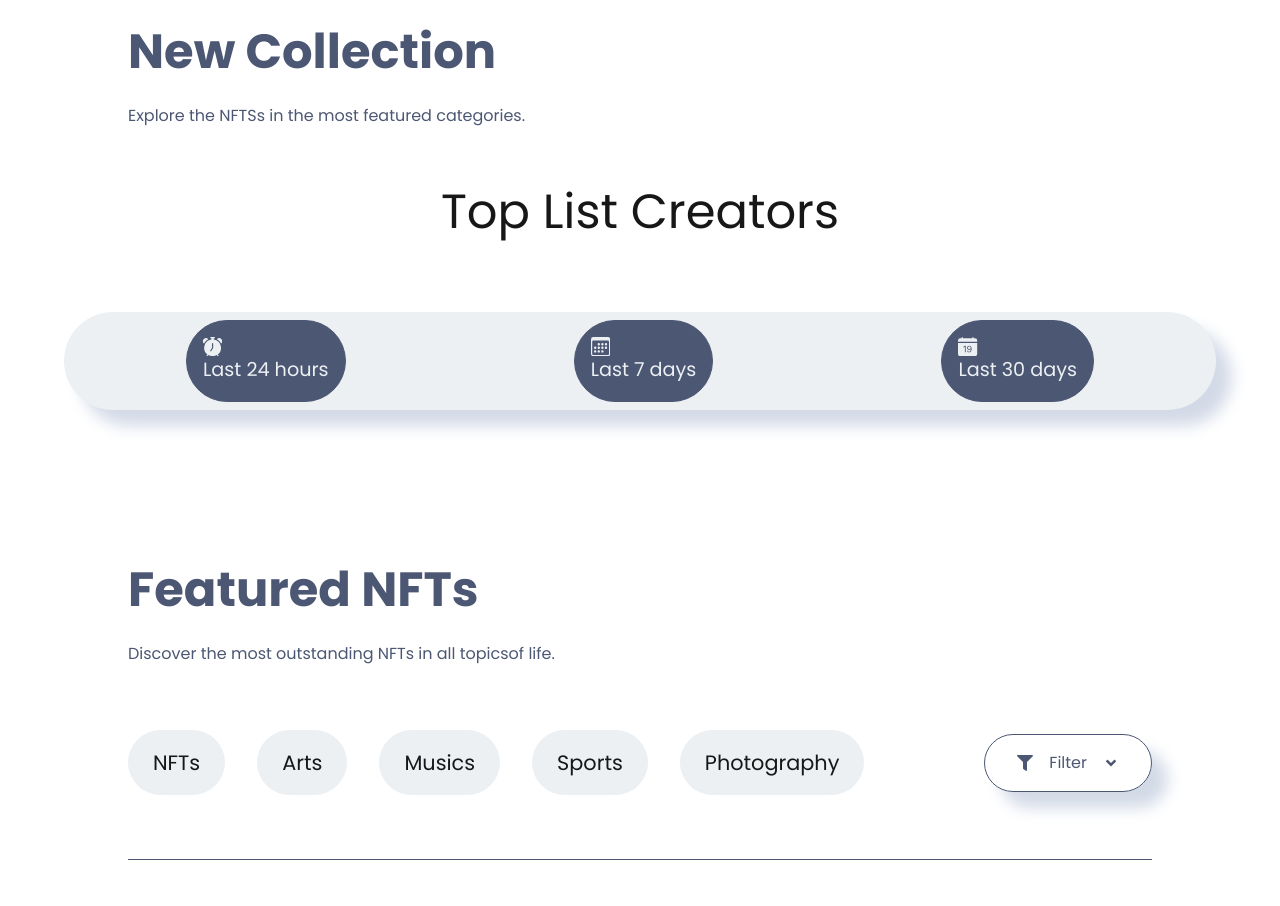
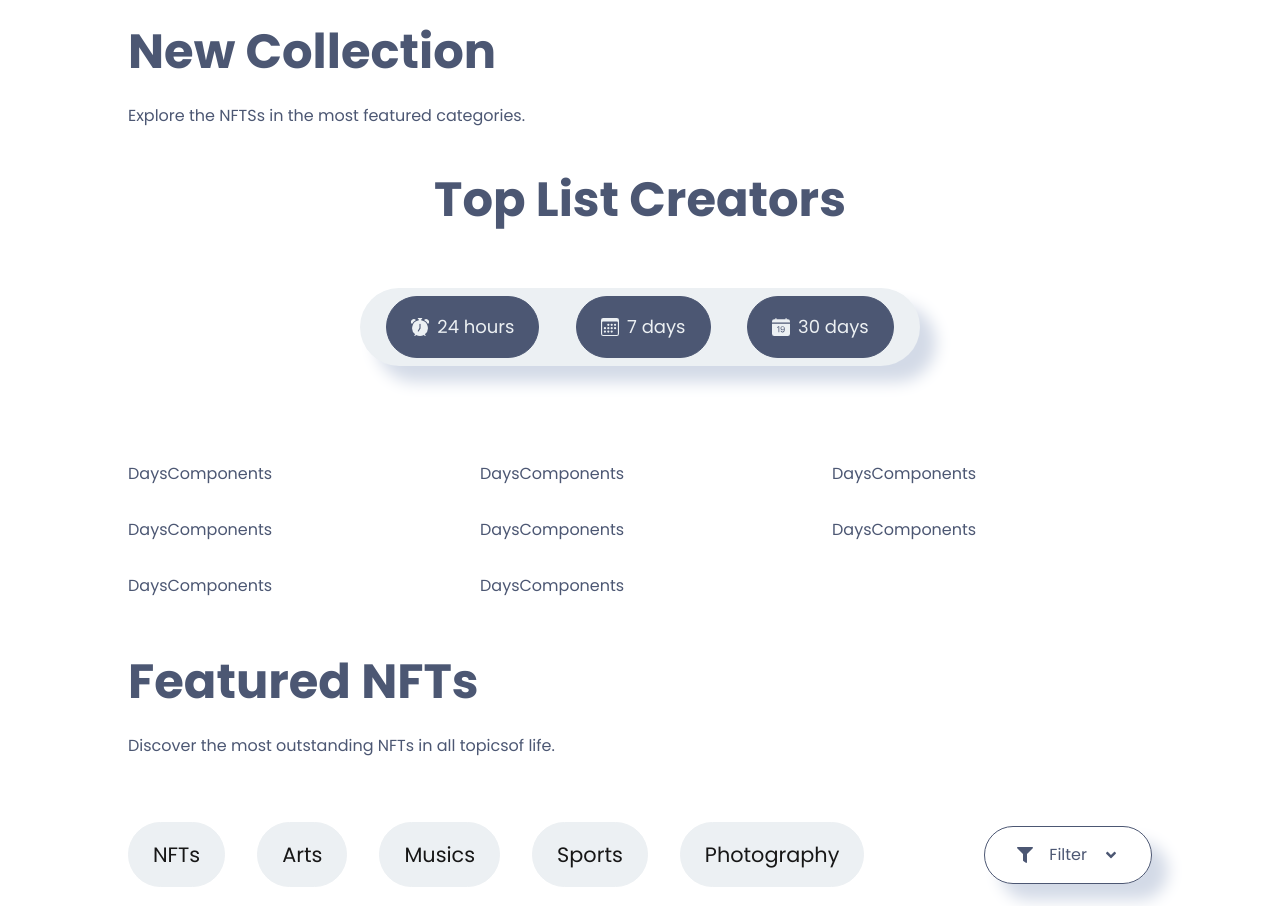
Before and after one commit to rahul-0407/nft-marketplace, a Next.js app in the folder nftfrontend/: page / in a window 1280 px wide. Shown: the part 2000-2906 px from the top of the page. Built offline with nearby package versions, Linux system fonts and the light colour scheme.

Commit message:
added styling in collection

```diff
--- a/nftfrontend/app/globals.css
+++ b/nftfrontend/app/globals.css
@@ -68,87 +68,3 @@ body {
   color: var(--foreground);
   /* font-family: Arial, Helvetica, sans-serif; */
 }
-
-
-
-
-
-
-.collection{
-  width: 100%;
-  padding: 3rem 0;
-}
-
-.collection_title{
-  width: 35rem;
-  margin: 0 auto;
-  padding: 0 0 6rem 0;
-  text-align: center;
-}
-
-.collection_title h2{
-  font-size: 3rem;
-  margin-bottom: 4rem;
-}
-
-.collection_collections_btn{
-  background-color: var(--main-bg-color);
-  padding: .5rem 1rem;
-  border-radius: 4rem;
-  display: flex;
-  gap: 1rem;
-  justify-content: space-around;
-  align-items: center;
-  font-size: 1.2rem;
-  box-shadow: var(--box-shadow);
-}
-
-.collection_collections_btn button{
-  background-color: var(--icons-color);
-  color: var(--main-bg-color);
-  padding: 1rem;
-  border: none;
-  border-radius: 4rem;
-  cursor: pointer;
-  border: 1px solid var(--icons-color);
-  transition: all .3s ease-in;
-}
-
-.collection_collections_btn button:hover{
-  background-color: transparent;
-  color: var(--icons-color);
-}
-
-.collection_box{
-  width: 80%;
-  margin: 0 auto;
-  display: grid;grid-template-columns: repeat(3, 1fr);
-  gap: 2rem;
-}
-
-@media screen and (min-device-width: 320px) and (max-device-width: 425px) {
-  .collection_title{
-    width: 90%;
-  }
-
-  .collection_box{
-    width: 90%;
-    grid-template-columns: 1fr;
-    gap: 4rem;
-  }
-
-  .collection_collections_btn button{
-    font-size: .7rem;
-  }
-}
-@media screen and (min-device-width: 427px) and (max-device-width: 1024px) {
-  .collection_title{
-    width: 90%;
-  }
-
-  .collection_box{
-    width: 90%;
-    grid-template-columns: repeat(2, 1fr);
-    gap: 4rem;
-  }
-}
--- a/nftfrontend/components/Collection/Collection.jsx
+++ b/nftfrontend/components/Collection/Collection.jsx
@@ -1,82 +1,97 @@
-'use client'
+"use client";
 
-import React, {useState, useEffect} from 'react'
-import {BsFillAlarmFill, BsFillCalendarDateFill, BsCalendar3, BsAlarmFill} from "react-icons/bs"
-import DaysComponents from './DaysComponents/DaysComponents'
+import React, { useState } from "react";
+import {
+  BsFillCalendarDateFill,
+  BsCalendar3,
+  BsAlarmFill,
+} from "react-icons/bs";
+import DaysComponents from "./DaysComponents/DaysComponents";
 
 const Collection = () => {
-
-  const [popular, setPopular] = useState(false)
-  const [following, setFollowing] = useState(false)
-  const [news, setNews] = useState(false)
+  const [popular, setPopular] = useState(true);
+  const [following, setFollowing] = useState(false);
+  const [news, setNews] = useState(false);
 
   const cardArray = [1, 2, 3, 4, 5, 6, 7, 8];
   const followingArray = [1, 2, 3, 4];
   const newArray = [1, 2, 3, 4, 5, 6];
 
   const openPopular = () => {
-    if(!popular){
-      setPopular(true)
-      setFollowing(false)
-      setNews(false)
-    }
-  }
+    setPopular(true);
+    setFollowing(false);
+    setNews(false);
+  };
+
   const openFollowers = () => {
-    if(!following){
-      setPopular(false)
-      setFollowing(true)
-      setNews(false)
-    }
-  }
+    setPopular(false);
+    setFollowing(true);
+    setNews(false);
+  };
+
   const openNews = () => {
-    if(!news){
-      setPopular(false)
-      setFollowing(false)
-      setNews(true)
-    }
-  }
+    setPopular(false);
+    setFollowing(false);
+    setNews(true);
+  };
 
   return (
-    <div className='collection'>
-        <div className="collection_title">
-          <h2>Top List Creators</h2>
-          <div className="collection_collections">
-            <div className="collection_collections_btn">
-              <button onClick={()=>openPopular} ><BsAlarmFill/> Last 24 hours</button>
-              <button onClick={()=>openFollowers} ><BsCalendar3/> Last 7 days</button>
-              <button onClick={()=>openNews} ><BsFillCalendarDateFill/> Last 30 days</button>
-            </div>
-          </div>
+    <div className="w-full py-12 text-(--icons-color)">
+      {/* Title */}
+      <div className="w-[35rem] mx-auto pb-24 text-center max-[1024px]:w-[90%]">
+        <h2 className="text-5xl mb-16 font-bold">Top List Creators</h2>
+
+        {/* Filter Buttons */}
+        <div className="bg-[var(--main-bg-color)] px-4 py-2 rounded-full flex gap-4 justify-around items-center text-lg shadow-[var(--box-shadow)]">
+          <button
+            onClick={openPopular}
+            className="flex items-center gap-2 bg-[var(--icons-color)] text-[var(--main-bg-color)] px-6 py-4 rounded-full border border-[var(--icons-color)] transition-all duration-300 ease-in hover:bg-transparent hover:text-[var(--icons-color)] max-[425px]:text-xs"
+          >
+            <BsAlarmFill /> 24 hours
+          </button>
+
+          <button
+            onClick={openFollowers}
+            className="flex items-center gap-2 bg-[var(--icons-color)] text-[var(--main-bg-color)] px-6 py-4 rounded-full border border-[var(--icons-color)] transition-all duration-300 ease-in hover:bg-transparent hover:text-[var(--icons-color)] max-[425px]:text-xs"
+          >
+            <BsCalendar3 /> 7 days
+          </button>
+
+          <button
+            onClick={openNews}
+            className="flex items-center gap-2 bg-[var(--icons-color)] text-[var(--main-bg-color)] px-6 py-4 rounded-full border border-[var(--icons-color)] transition-all duration-300 ease-in hover:bg-transparent hover:text-[var(--icons-color)] max-[425px]:text-xs"
+          >
+            <BsFillCalendarDateFill /> 30 days
+          </button>
         </div>
-        {
-          popular && (
-            <div className="collection_box">
-              {cardArray.map((el, i)=>{
-                <DaysComponents key={i+1}/>
-              })}
-            </div>
-          )
-        }
-        {
-          following && (
-            <div className="collection_box">
-              {followingArray.map((el, i)=>{
-                <DaysComponents key={i+1}/>
-              })}
-            </div>
-          )
-        }
-        {
-          news && (
-            <div className="collection_box">
-              {newArray.map((el, i)=>{
-                <DaysComponents key={i+1}/>
-              })}
-            </div>
-          )
-        }
+      </div>
+
+      {/* Cards Grid */}
+      {popular && (
+        <div className="w-[80%] mx-auto grid grid-cols-1 sm:grid-cols-2 lg:grid-cols-3 gap-8 max-[1024px]:w-[90%] max-[1024px]:gap-16">
+          {cardArray.map((el, i) => (
+            <DaysComponents key={i + 1} />
+          ))}
+        </div>
+      )}
+
+      {following && (
+        <div className="w-[80%] mx-auto grid grid-cols-1 sm:grid-cols-2 lg:grid-cols-3 gap-8 max-[1024px]:w-[90%] max-[1024px]:gap-16">
+          {followingArray.map((el, i) => (
+            <DaysComponents key={i + 1} />
+          ))}
+        </div>
+      )}
+
+      {news && (
+        <div className="w-[80%] mx-auto grid grid-cols-1 sm:grid-cols-2 lg:grid-cols-3 gap-8 max-[1024px]:w-[90%] max-[1024px]:gap-16">
+          {newArray.map((el, i) => (
+            <DaysComponents key={i + 1} />
+          ))}
+        </div>
+      )}
     </div>
-  )
-}
+  );
+};
 
-export default Collection
+export default Collection;
```
